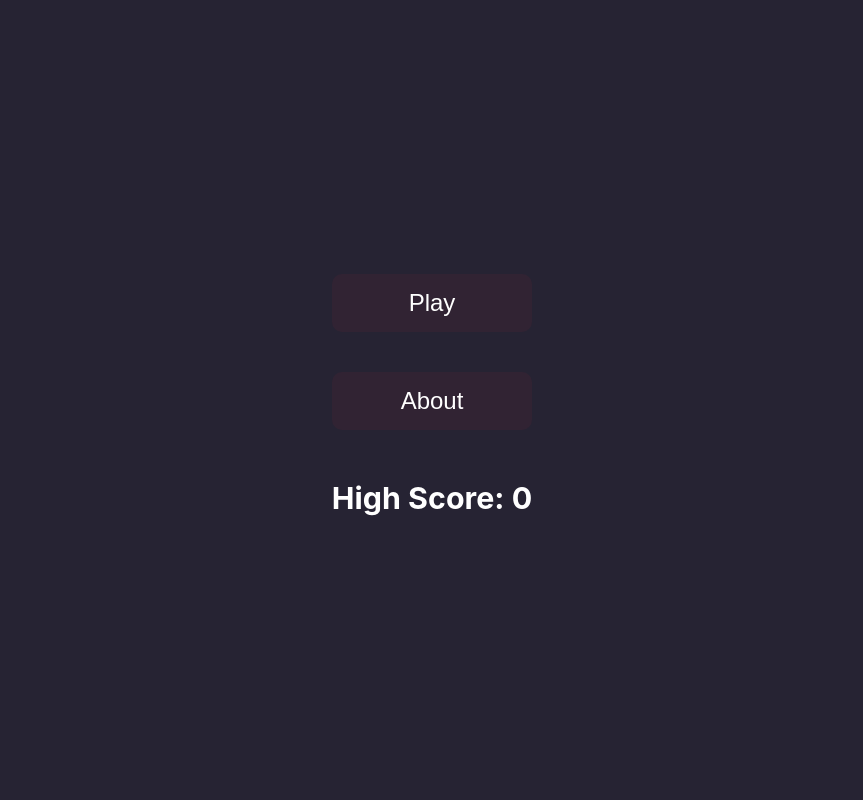
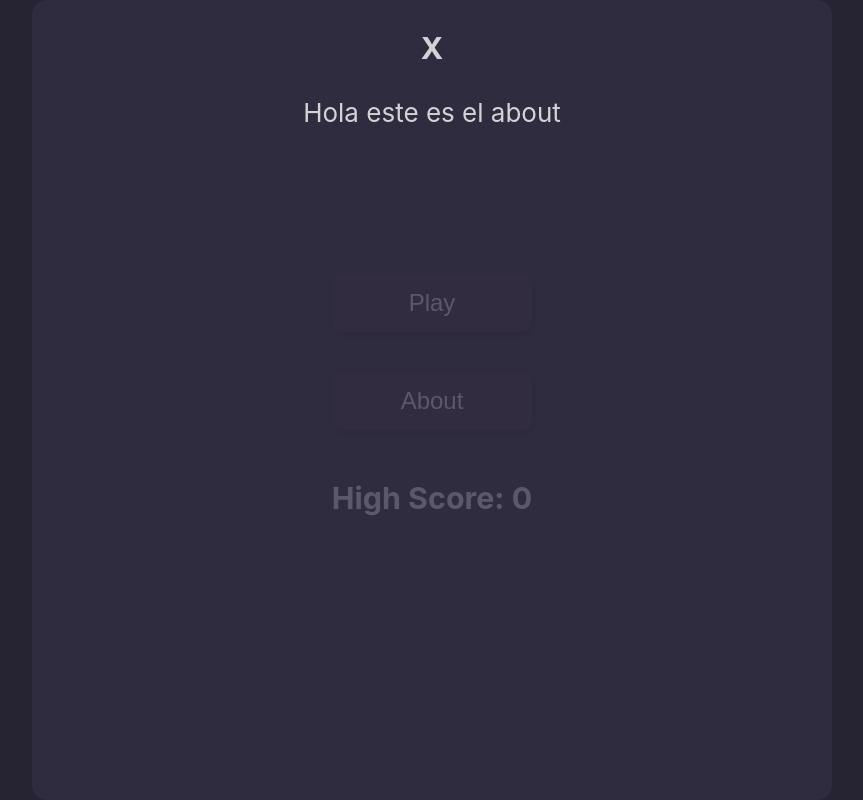
Before and after one commit to L03A95/rgb-guesser, a React (Create React App) app: page / in a window 1280 px wide. Both pictures are taken after a click on the button "About". Shown: the whole page, without its empty margins (208-1071 px from the left). Built offline with nearby package versions, Linux system fonts and the light colour scheme.

Commit message:
Added_about_display

```diff
--- /dev/null
+++ b/src/Components/Titles/About.jsx
@@ -0,0 +1,13 @@
+import "../../Styles/MainScreen.css"
+
+export default function About ({aboutShowHandler}) {
+
+
+
+    return (
+        <div>
+            <h3 onClick={() => aboutShowHandler(false,true)}>X</h3>
+            <p>Hola este es el about</p>
+        </div>
+    )
+}
--- a/src/Components/Titles/MainScreen.jsx
+++ b/src/Components/Titles/MainScreen.jsx
@@ -1,12 +1,25 @@
 import "../../Styles/MainScreen.css"
+import About from "./About"
+import { useEffect, useState } from "react"
 
 
 export default function MainScreen () {
 
+    const [showAbout, setShowAbout] = useState("none")
+
+    const aboutShowHandler = (open,close) => {
+        if (open) setShowAbout("about_display")
+        if (close) setShowAbout("none")
+    }
+
     return (
         <>
             <button className="main_buttons">Play</button>
-            <button className="main_buttons">About</button>
+            <button className="main_buttons" onClick={() => aboutShowHandler(true)}>About</button>
+            <div  className={showAbout}>
+                <About aboutShowHandler={aboutShowHandler}></About>
+            </div>
+
             <h3>High Score: 0</h3>
         </>
     )
--- a/src/Styles/MainScreen.css
+++ b/src/Styles/MainScreen.css
@@ -8,8 +8,24 @@
     cursor: pointer;
     border-radius: 10px;
     width: 200px;
+    box-shadow: 2px 4px 6px 0px rgba(0,0,0,0.19);
+-webkit-box-shadow: 2px 3px 6px 0px rgba(0,0,0,0.49);
+-moz-box-shadow: 2px 3px 6px 0px rgba(0,0,0,0.49);
 }
 
 .main_buttons:active {
     background-color: #2d202e;
 }
+
+.about_display {
+    background-color: #332f44;
+    opacity: 0.8;
+    height: 800px;
+    width: 800px;
+    position: absolute;
+    border-radius: 15px;
+}
+
+.none {
+    display: none;
+}
```
